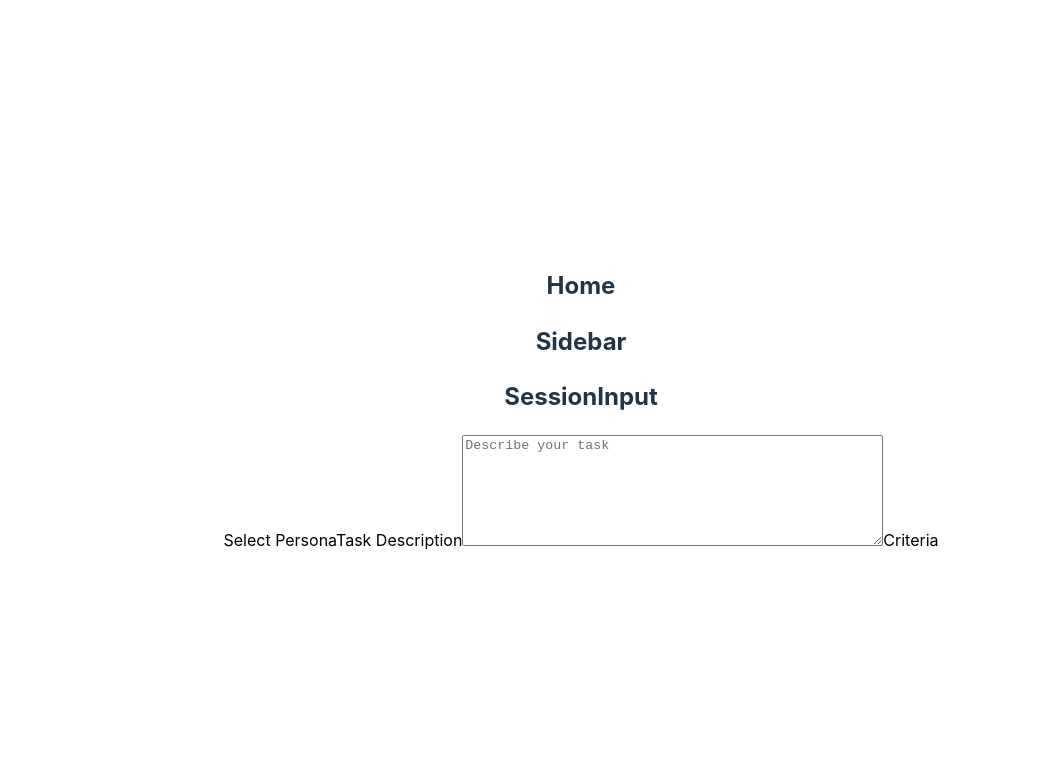
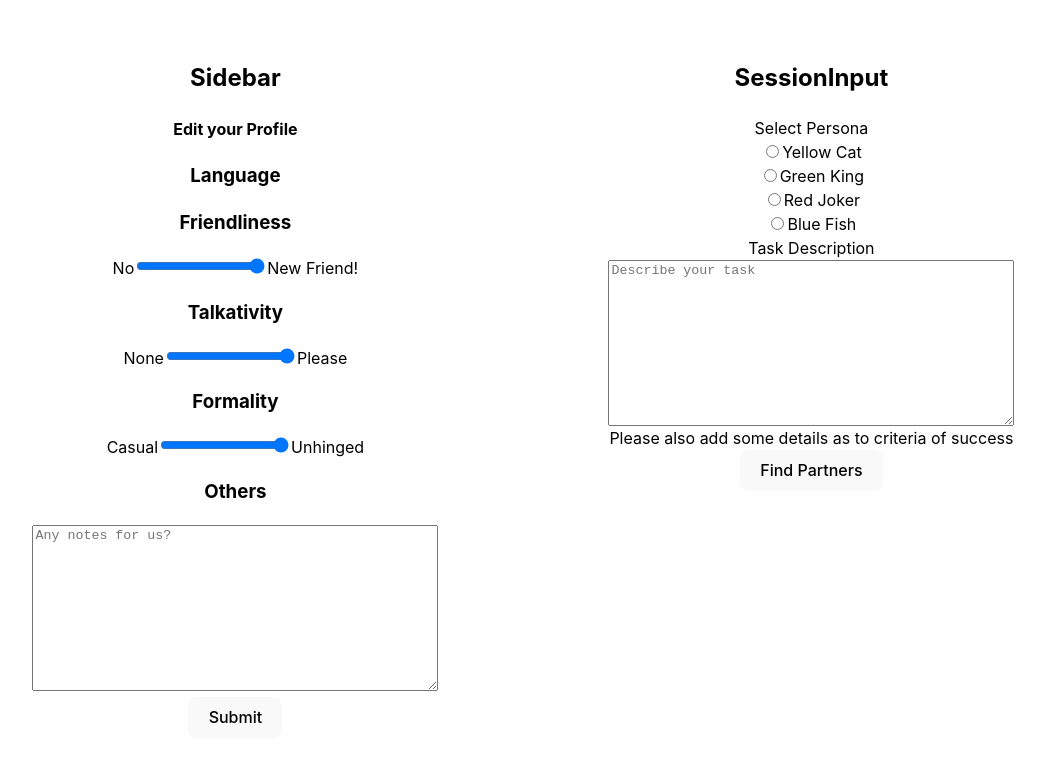
Before and after one commit to izabelle-g/Hackathon2024, a React (Vite) app in the folder mruhacks-react-app/: page / in a window 1280 px wide. Both pictures are taken after typing "name@example.com", "Sample123" into the empty fields and a click on the button "Submit". Shown: the top 762 px of the page, without its empty margins (59-1104 px from the left). Built offline with nearby package versions, Linux system fonts and the light colour scheme.

Commit message:
Final Stretch

```diff
--- a/mruhacks-react-app/src/components/Home.css
+++ b/mruhacks-react-app/src/components/Home.css
@@ -1,3 +1,8 @@
 #mainContainer{
     background-color: white;
+    color: black;
+    display: grid;
+    grid-template-columns: 40% 60%;
+    width: 90vw;
+    height: 90vh;
 }
--- a/mruhacks-react-app/src/components/Home.jsx
+++ b/mruhacks-react-app/src/components/Home.jsx
@@ -1,15 +1,27 @@
-import Sidebar from './Sidebar'
-import SessionInput from './SessionInput'
-import './Home.css'
+import Sidebar from './Sidebar';
+import SessionInput from './SessionInput';
+import './Home.css';
+import { useState } from 'react';
+import SelectMatch from './SelectMatch';
 
 const Home = () => {
-	return(
-		<div>
-			<h2>Home</h2>
-			<Sidebar></Sidebar>
-			<SessionInput></SessionInput>
-		</div>
-	)
+	let [Match,setMatch] = useState(0);
+	if (Match == 0){
+		return(
+			<div id='mainContainer'>
+				<Sidebar></Sidebar>
+				<SessionInput viewMatches={setMatch}></SessionInput>
+			</div>
+		)
+	}
+	else{
+		return(
+			<div id='mainContainer'>
+				<Sidebar></Sidebar>
+				<SelectMatch/>
+			</div>
+		)
+	}
 };
 
 export default Home
--- a/mruhacks-react-app/src/components/Login.jsx
+++ b/mruhacks-react-app/src/components/Login.jsx
@@ -6,7 +6,6 @@ const Login = ({modify}) => {
             <button id='upper' onClick={ () =>{
                 modify(1);
                 // newUser(11);
-                console.log("buruh");
             }}> New user?</button>
             <div id="loginBG">
                 <div><label htmlFor="email">Email</label>
--- a/mruhacks-react-app/src/components/ProfileEdit.jsx
+++ b/mruhacks-react-app/src/components/ProfileEdit.jsx
@@ -22,13 +22,13 @@ const ProfileEdit = (displaySubmit) => {
             <div id="rangeDisplay">
                 <label htmlFor="partner-formal">Casual</label>
                 <input type="range" id="partner-formal" name="partner-formal" min="0" max="10" required></input>
-                <label for="partner-formal">Unhinged</label>
+                <label htmlFor="partner-formal">Unhinged</label>
             </div>
 
             <h3>Others</h3>
             <div>
                 <label htmlFor="others"></label>
-                <textarea id="others" name="others" rows="4" cols="50" placeholder="Any notes htmlFor us?"></textarea>
+                <textarea id="others" name="others" rows="4" cols="50" placeholder="Any notes for us?"></textarea>
             </div>
 
             {/* <h3>Availability</h3> */}
--- a/mruhacks-react-app/src/components/SelectMatch.jsx
+++ b/mruhacks-react-app/src/components/SelectMatch.jsx
@@ -2,6 +2,28 @@ const SelectMatch = () => {
 	return(
 		<div>
 			<h2>SelectMatch</h2>
+			<div id="persona">
+
+				<label htmlFor="persona">Select Session</label>
+				<div>
+					<input type="radio" name="persona" id="jeran"/>
+					<label htmlFor="jeran">Jeran 4:30 - 5:00</label>
+				</div>
+				<div>
+					<input type="radio" name="persona" id="steve"/>
+					<label htmlFor="steve">Steve 3:00 - 4:00</label>
+				</div>
+				<div>
+					<input type="radio" name="persona" id="red"/>
+					<label htmlFor="Anon">Anonymous 1:00 - 1:30</label>
+				</div>
+			</div>
+
+			<div>
+				<button onClick={()=>{
+					alert("Confirmed!");
+				}}> Find Partners</button>
+			</div>
 		</div>
 	)
 };
--- /dev/null
+++ b/mruhacks-react-app/src/components/SessionInput.css
@@ -0,0 +1,17 @@
+#persona{
+    display: flex;
+    flex-direction: column;
+}
+.largeContainer{
+    display: flex;
+    flex-direction: column;
+}
+textarea{
+    width: 50vh;
+    margin-left: auto;
+    margin-right: auto;
+    height: 20vh;
+}
+button:hover{
+    background-color: #FF810A;
+}
--- a/mruhacks-react-app/src/components/SessionInput.jsx
+++ b/mruhacks-react-app/src/components/SessionInput.jsx
@@ -1,14 +1,39 @@
-const SessionInput = () => {
+import './SessionInput.css'
+const SessionInput = ({viewMatches}) => {
 	return(
-		<div>
+		<div className='largeContainer'>
 			<h2>SessionInput</h2>
 
-            <label htmlFor="persona">Select Persona</label>
+            <div id="persona">
+
+				<label htmlFor="persona">Select Persona</label>
+				<div>
+					<input type="radio" name="persona" id="yellow"/>
+					<label htmlFor="yellow">Yellow Cat</label>
+				</div>
+				<div>
+					<input type="radio" name="persona" id="green"/>
+					<label htmlFor="green">Green King</label>
+				</div>
+				<div>
+					<input type="radio" name="persona" id="red"/>
+					<label htmlFor="red">Red Joker</label>
+				</div>
+				<div>
+					<input type="radio" name="persona" id="blue"/>
+					<label htmlFor="blue">Blue Fish</label>
+				</div>
+			</div>
 
             <label htmlFor="task">Task Description</label>
-            <textarea name="task" id="task" placeholder="Describe your task" cols="50" rows="7" required></textarea>
+            <textarea name="task" id="task" placeholder="Describe your task"  required></textarea>
+			<label htmlFor='task'> Please also add some details as to criteria of success</label>
 
-            <label htmlFor="subtasks">Criteria</label>
+			<div>
+				<button onClick={()=>{
+					viewMatches();
+				}}> Find Partners</button>
+			</div>
 		</div>
 	)
 };
--- /dev/null
+++ b/mruhacks-react-app/src/components/Sidebar.css
@@ -0,0 +1,3 @@
+button:hover{
+    background-color: #FF810A;
+}
--- a/mruhacks-react-app/src/components/Sidebar.jsx
+++ b/mruhacks-react-app/src/components/Sidebar.jsx
@@ -1,7 +1,15 @@
+import ProfileEdit from "./ProfileEdit";
+import './Sidebar.css'
+
 const Sidebar = () => {
 	return(
 		<div>
 			<h2>Sidebar</h2>
+			<h4>Edit your Profile</h4>
+			<ProfileEdit></ProfileEdit>
+			<button onClick={() =>{
+				alert("YAY!");
+			}}>Submit</button>
 		</div>
 	)
 };
```
